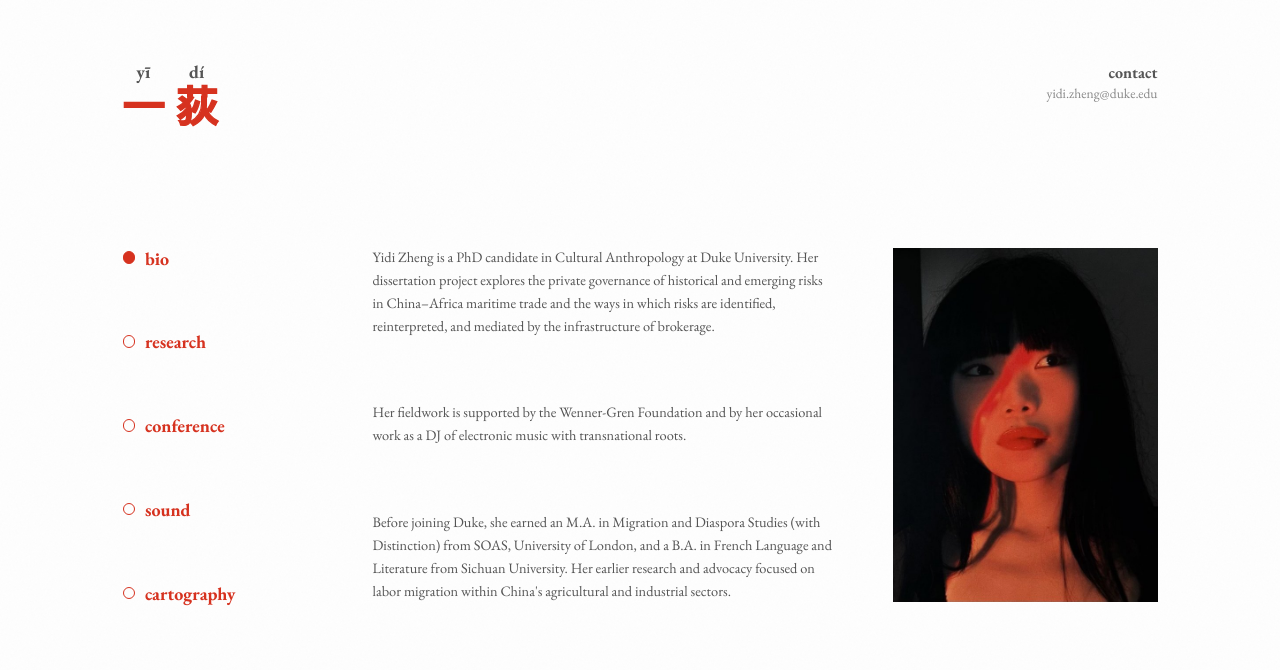
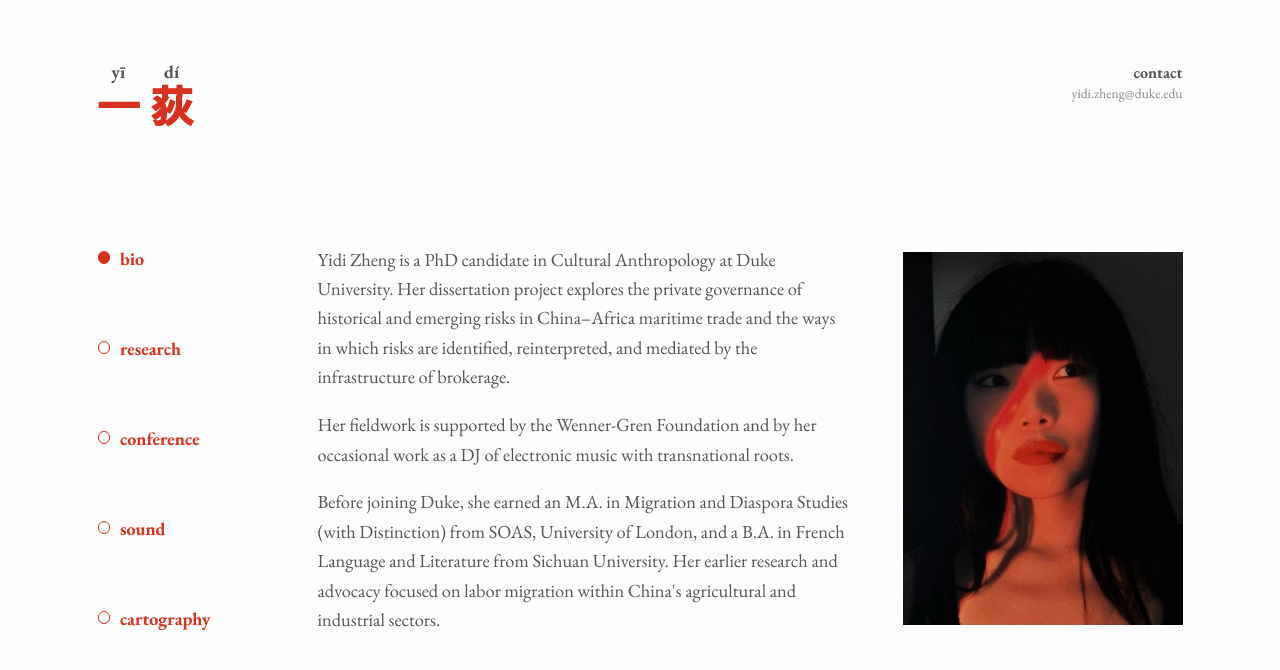
Before and after one commit to yidiyidiyidi/yidizheng, a plain HTML site: page index.html in a window 1280 px wide. Drawn offline with nearby package versions, Linux system fonts and the light colour scheme.

Commit message:
Add files via upload

```diff
--- a/film.css
+++ b/film.css
@@ -119,9 +119,8 @@ h1 {
    the current page's button is filled with a dot.
    ========================================================== */
 .container.site {
-    /* menu 150 + gap 70 + content 815 (Bio photo 265 + gap 90 + bio 460),
-       so the right edge of every page lines up with the bio's right edge */
-    max-width: 1035px;
+    /* menu 150 + gap 70 + content 865: on the bio page, wide text + gap + 3:4 photo */
+    max-width: 1085px;
 }
 
 /* Same page margins and header spacing on every page,
@@ -301,12 +300,12 @@ a.project-title:hover,
 }
 
 /* Description text under each entry (research, conference, visual)
-   matches the bio on the front page: 0.9rem EB Garamond, grey, same line spacing */
+   matches the bio on the front page: 1.15rem EB Garamond, grey, same line spacing */
 .project .article-description-wrapper,
 .project .article-description-wrapper p,
 .project .description,
 .project .description p {
-    font-size: 0.9rem;
+    font-size: 1.15rem;
     color: #555;
     line-height: 1.6;
 }
--- a/index.html
+++ b/index.html
@@ -120,19 +120,13 @@
         }
 
         .bio {
-            /* the three paragraphs spread to fill exactly the photo's height,
-               so the text's top and bottom always line up with the photo */
-            height: calc(var(--photo-w) * 4 / 3);
-            display: flex;
-            flex-direction: column;
-            justify-content: space-between;
-            font-size: 0.9rem;
+            font-size: 1.15rem;
             position: relative;
             z-index: 1;
         }
 
         .bio p {
-            margin: 0;
+            margin: 0 0 1em 0;   /* normal paragraph spacing */
         }
 
         .bio p:last-child {
@@ -161,8 +155,32 @@
         }
         /* top of the photo and of the bio text line up with the top of "bio" in the menu */
         .layout > main { margin-top: -1.2px; }
+        /* the menu stretches from the top of the bio text to its last line */
+        .layout { align-items: stretch; }
+        .layout > .side-nav { height: auto; align-self: stretch; padding-bottom: 6.9px; }   /* "cartography" sits on the baseline of the last line of text */
         .bio p:first-child { margin-top: -3.8px; }
-        @media (max-width: 760px) { .layout > main { margin-top: 0; } }
+        /* WIDER TEXT: the bio text fills the space left of a narrower photo column.
+           The photo stretches to the height of the text (cropped to fit), so the
+           menu, the text and the photo all share the same top and bottom. */
+        @media (min-width: 761px) {
+            /* WIDER TEXT: the bio text fills the space left of the photo.
+               The photo keeps its 3:4 shape; a small script sets its width so its
+               height equals the text's, so the menu, the text and the photo all
+               share the same top and bottom. */
+            :root { --photo-w: 280px; --col-gap: 50px; }   /* the script refines --photo-w */
+            .intro {
+                grid-template-columns: minmax(0, 1fr) var(--photo-w);
+                justify-content: stretch;
+                align-items: start;
+            }
+            .photo {
+                margin-top: 4px;      /* photo top level with "bio" / the first line */
+            }
+            .photo img {
+                width: 100%;
+                height: auto;         /* 3:4, never cropped */
+            }
+        }
     </style>
 </head>
 <body>
@@ -198,6 +216,33 @@
 </div>
 
 
+<script>
+    // Bio page: size the 3:4 photo so its height matches the bio text
+    // (from the top of the first line to the baseline of the last line).
+    (function () {
+        var TOP = 4, BOTTOM = 9.4;               // gaps between the text box and its first/last line
+        var root = document.documentElement, bio = document.querySelector('.bio');
+        function textH() { return bio.getBoundingClientRect().height - TOP - BOTTOM; }
+        function fit() {
+            if (window.innerWidth <= 760) { root.style.removeProperty('--photo-w'); return; }
+            var main = document.querySelector('.intro').getBoundingClientRect().width;
+            var maxW = main * 0.4, minW = 160, w = 280;
+            // repeat: photo width = 3/4 of the text height (the text reflows each time)
+            for (var i = 0; i < 8; i++) {
+                root.style.setProperty('--photo-w', w + 'px');
+                var next = Math.max(minW, Math.min(maxW, textH() * 3 / 4));
+                if (Math.abs(next - w) < 0.25) { w = next; break; }
+                w = (w + next) / 2;
+            }
+            root.style.setProperty('--photo-w', w + 'px');
+        }
+        if (document.fonts && document.fonts.ready) document.fonts.ready.then(fit);
+        window.addEventListener('load', fit);
+        window.addEventListener('resize', fit);
+        fit();
+    })();
+</script>
+
 <script src="https://w.soundcloud.com/player/api.js"></script>
 <script src="autoplay.js"></script>
 </body>
```
Also changed, not shown: conference.html (+3 -3 lines), research.html (+4 -4 lines), sound.html (+6 -6 lines), visual.html (+2 -2 lines).
